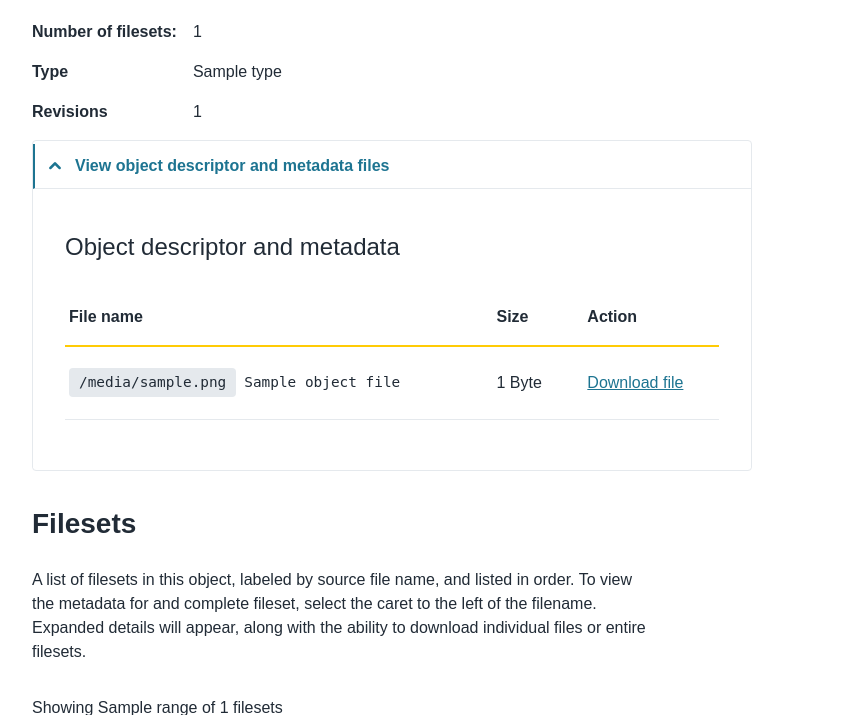
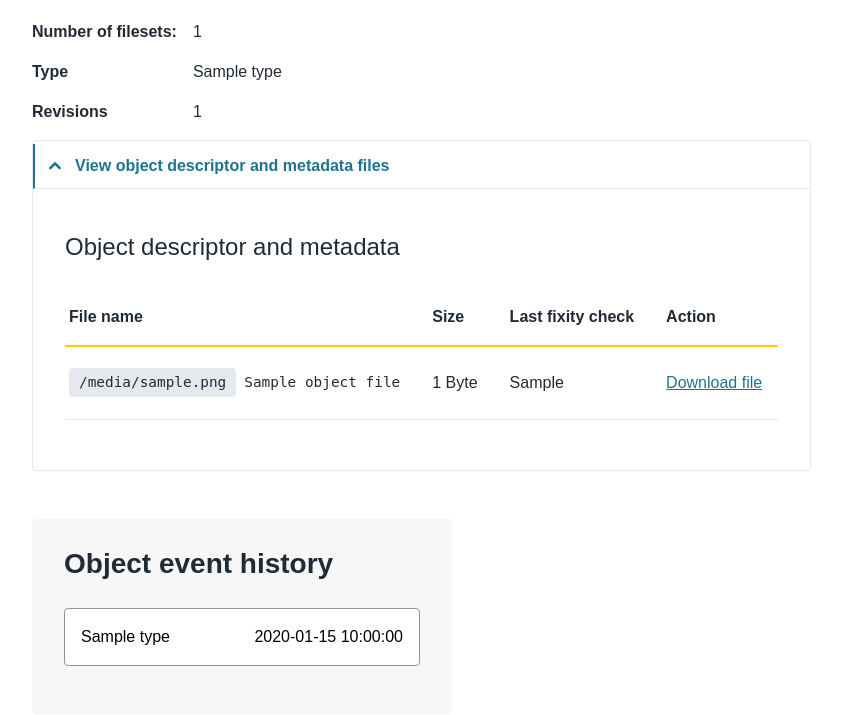
Before and after one commit to mlibrary/dor-console-py, a FastAPI app: template templates/object.html in a window 1280 px wide, after a click on "View object descriptor and metadata files". Shown: the part 522-1237 px from the top of the page, without its empty margins (8-850 px from the left). Run offline with FastAPI, Linux system fonts and the light colour scheme; the template is opened without the code that fills it: most values are stand-ins (such as "Sample title", 1, 10 or a date in 2020); some libraries are stand-ins or nearby versions; some web fonts are replaced.

Commit message:
Add last fixity check to file tables

```diff
--- a/templates/object.html
+++ b/templates/object.html
@@ -51,6 +51,7 @@
             <tr>
               <th>File name</td>
               <th>Size</td>
+              <th>Last fixity check</th>
               <th>Action</td>
             </tr>
             </thead>
@@ -66,6 +67,7 @@
                 </span>
               </td>
               <td>{{ object_file.size | filesizeformat }}</td>
+              <td>{{ object_file.last_fixity_check }}</td>
               <td><button class="button--link">Download file</button></td>
             </tr>
             {% endfor %}
@@ -120,6 +122,7 @@
         <tr>
           <th>File name</td>
           <th>Size</td>
+          <th>Last fixity check</th>
           <th>Action</td>
         </tr>
       </thead>
@@ -135,6 +138,7 @@
             </span>
           </td>
           <td>{{ fileset_object_file.size | filesizeformat }}</td>
+          <td>{{ fileset_object_file.last_fixity_check }}</td>
           <td><button class="button--link">Download file</button></td>
         </tr>
         {% endfor %}
```
